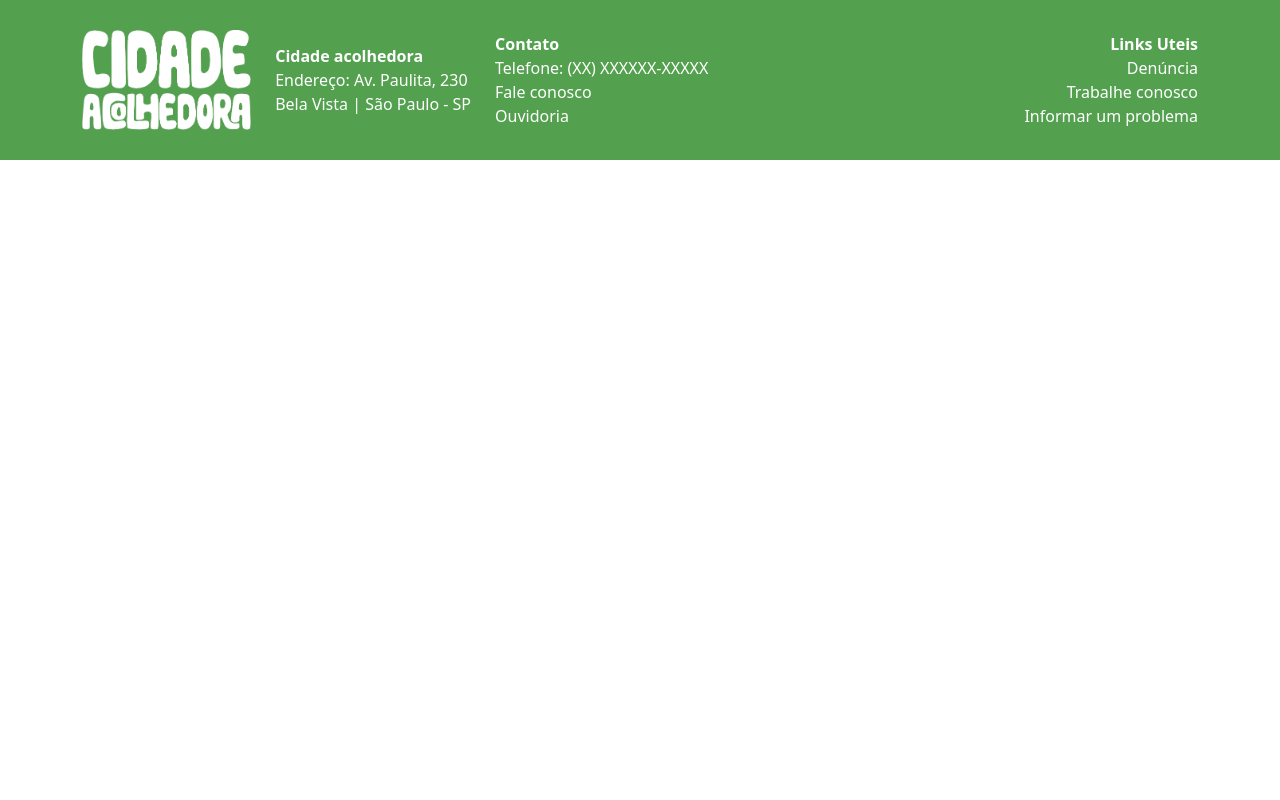
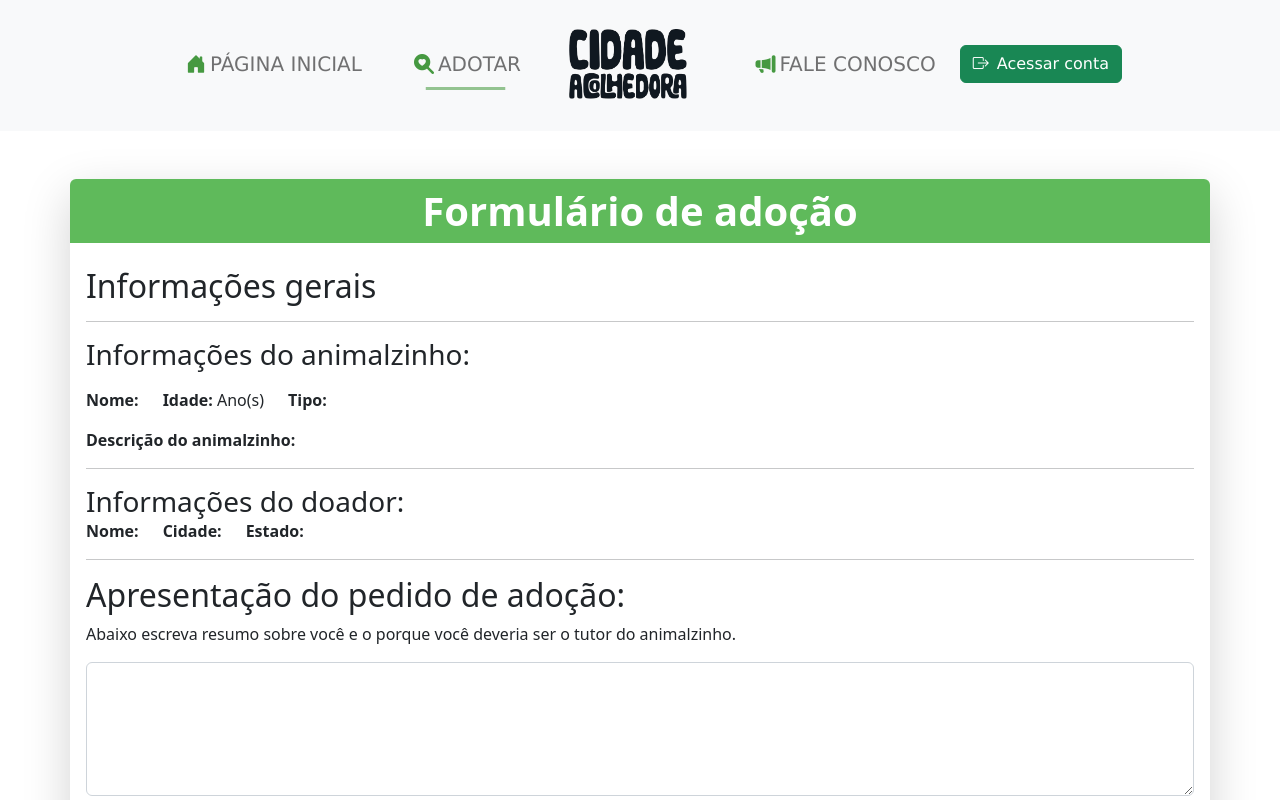
Before and after one commit to mathtgm/cidadeAcolhedora-WEB, an Angular app: page /animal/adocao/solicitacao/1 in a window 1280 px wide. Before the commit this address led to /. Shown: the top 800 px of the page. Built offline with nearby package versions, Linux system fonts and the light colour scheme; no server answers.

Commit message:
Implementação do gerencimento de solicitações

```diff
--- a/src/app/app-routing.module.ts
+++ b/src/app/app-routing.module.ts
@@ -45,6 +45,10 @@ const routes: Routes = [
   {
     path: 'animal/adocao/formulario/:id',
     component: FormAnimalAdocaoComponent
+  },
+  {
+    path: 'animal/adocao/solicitacao/:id',
+    component: FormAnimalAdocaoComponent
   }
 ];
 
--- a/src/app/components/pipe/conversordata/conversor-data.pipe.ts
+++ b/src/app/components/pipe/conversordata/conversor-data.pipe.ts
@@ -12,6 +12,9 @@ export class ConversorDataPipe implements PipeTransform {
     let dia: String = value[2].toString();
     let hora: String = value[3].toString();
     let min: String = value[4].toString();
+    if(min.length == 1) {
+      min = '0' + min;
+    }
 
     return dia + '/' + mes + '/' + ano + ' ' + hora + ':' + min;
   }
--- a/src/app/components/tabela-animal-adocao/tabela-animal-adocao.component.html
+++ b/src/app/components/tabela-animal-adocao/tabela-animal-adocao.component.html
@@ -17,7 +17,7 @@
       <td *ngIf="solicitacao.situacao === 'B'"><span class="badge text-bg-warning">Em análise</span></td>
       <td *ngIf="solicitacao.situacao === 'C'"><span class="badge text-bg-danger">Recusado</span></td>
       <td *ngIf="solicitacao.situacao === 'D'"><span class="badge text-bg-success">Aprovado</span></td>
-      <td>!!Acao!!</td>
+      <td><a class="text-decoration-none" [routerLink]="['/animal/adocao/solicitacao/'+ solicitacao.id_solicitacao]"><i class="bi bi-eye-fill me-2"></i>Visualizar</a></td>
     </tr>
   </tbody>
 </table>
--- a/src/app/services/solicitacao/solicitacao.service.ts
+++ b/src/app/services/solicitacao/solicitacao.service.ts
@@ -28,4 +28,8 @@ export class SolicitacaoService {
     return this.httpClient.post<Solicitacao>(this.apiURL + 'cadastrar', solicitacao);
   }
 
+  atualizarStatus(solicitacao: Solicitacao): Observable<Solicitacao> {
+
+    return this.httpClient.put<Solicitacao>(this.apiURL + 'atualizar', solicitacao);
+  }
 }
--- a/src/app/view/form-animal-adocao/form-animal-adocao.component.html
+++ b/src/app/view/form-animal-adocao/form-animal-adocao.component.html
@@ -1,6 +1,6 @@
 <app-navbar></app-navbar>
 <div class="container shadow-lg my-5 p-0 overflow-hidden rounded">
-  <h1 class="text-center p-2 fw-bold form-title">Formulário de adoção</h1>
+  <h1 class="text-center p-2 fw-bold form-title">{{visualizacao ? 'Solicitação de adoção' : 'Formulário de adoção'}}</h1>
   <div class="form-info p-3">
     <app-msg-alerta [msgAlerta]="msgPagina" [status]="msgStatus"></app-msg-alerta>
     <p class="h2">Informações gerais</p>
@@ -15,28 +15,52 @@
       <span class="fw-bold">Descrição do animalzinho:</span>
       <p>{{animal?.descricao}}</p>
     </div>
-    <section>
+    <hr>
+    <section class="mt-3" *ngIf="isAdotante || !visualizacao">
       <span class="h3">Informações do doador:</span>
-      <div class="row mt-3">
+      <div class="row">
         <div class="col-auto"><span class="fw-bold">Nome: </span>{{animal?.idDoador?.nome}}</div>
         <div class="col-auto"><span class="fw-bold">Cidade: </span>{{animal?.idDoador?.cidade?.nome}}</div>
         <div class="col-auto"><span class="fw-bold">Estado: </span>{{animal?.idDoador?.estado?.nome}}</div>
       </div>
     </section>
+    <section class="mt-3" *ngIf="isDoador">
+      <span class="h3">Informações do canditado a adoção:</span>
+      <div class="row mt-2">
+        <div class="col-auto"><span class="fw-bold">Nome: </span>{{solicitacao?.id_adotante?.nome}}</div>
+        <div class="col-auto"><span class="fw-bold">Cidade: </span>{{solicitacao?.id_adotante?.cidade?.nome}}</div>
+        <div class="col-auto"><span class="fw-bold">Estado: </span>{{solicitacao?.id_adotante?.estado?.nome}}</div>
+        <div class="col-auto"><span class="fw-bold">Telefone: </span>{{solicitacao?.id_adotante?.telefone}}</div>
+        <div class="col-auto"><span class="fw-bold">Sexo: </span>{{solicitacao?.id_adotante?.genero === 'F' ? 'Feminino' : 'Masculino'}}</div>
+      </div>
+    </section>
     <hr>
     <form method="post" [formGroup]="formAdocao">
       <h2>Apresentação do pedido de adoção: </h2>
-      <p>Abaixo escreva resumo sobre você e o porque você deveria ser o tutor do
+      <p *ngIf="!visualizacao">Abaixo escreva resumo sobre você e o porque você deveria ser o tutor do
         animalzinho.</p>
-      <textarea class="form-control" formControlName="descricao" maxlength="800" rows="5"></textarea>
+      <p *ngIf="visualizacao">Descrição da solicitação de adoção</p>
+      <textarea class="form-control" formControlName="descricao" maxlength="800" rows="5" [value]="solicitacao?.descricao" [readOnly]="visualizacao"></textarea>
       <div class="alert alert-danger mt-1" *ngIf="formControl['descricao'].errors?.['required'] && submited">
         Esse campo precisa ser ser preenchido.
       </div>
-      <div class="btn-group mt-3 w-100">
+      <div class="btn-group mt-3 w-100" *ngIf="!visualizacao">
         <button class="btn btn-success" [attr.data-bs-target]="formAdocao.valid ? '#modalFormulario' : ''"
           [attr.data-bs-toggle]="formAdocao.valid ? 'modal': ''" (click)="validarFormulario()">Enviar
           formulario</button>
         <button class="btn btn-danger" type="reset">Limpar campo</button>
+      </div>
+      <div *ngIf="isDoador">
+        <h3 class="mt-3">Ações</h3>
+      <div class="btn-group mt-3 w-100">
+        <button class="btn btn-success" (click)="alterarStatus('D')"><i class="bi bi-clipboard2-check-fill me-2"></i>Aceitar</button>
+        <button class="btn btn-warning" (click)="alterarStatus('B')"><i class="bi bi-search me-2"></i>Analisar</button>
+        <button class="btn btn-danger" (click)="alterarStatus('C')"><i class="bi bi-clipboard-x-fill me-2"></i>Recusar</button>
+      </div>
+      </div>
+
+
+       <!--Modal formulario-->
        <div class="modal fade" id="modalFormulario" data-bs-backdrop="static" data-bs-keyboard="false" tabindex="-1"
        aria-hidden="true">
        <div class="modal-dialog modal-dialog-centered">
@@ -56,7 +80,6 @@
          </div>
        </div>
      </div>
-      </div>
 
     </form>
   </div>
--- a/src/app/view/form-animal-adocao/form-animal-adocao.component.ts
+++ b/src/app/view/form-animal-adocao/form-animal-adocao.component.ts
@@ -2,6 +2,7 @@ import { Component, OnChanges, OnInit } from '@angular/core';
 import { FormBuilder, FormGroup, Validators } from '@angular/forms';
 import { ActivatedRoute, Router, Scroll } from '@angular/router';
 import { Animal } from 'src/app/model/animal/animal.model';
+import { Solicitacao } from 'src/app/model/solicitacao/solicitacao.model';
 import { AnimalService } from 'src/app/services/animal/animal.service';
 import { SolicitacaoService } from 'src/app/services/solicitacao/solicitacao.service';
 
@@ -13,6 +14,10 @@ import { SolicitacaoService } from 'src/app/services/solicitacao/solicitacao.ser
 export class FormAnimalAdocaoComponent implements OnInit {
 
   animal?: Animal;
+  solicitacao?: Solicitacao;
+  visualizacao: boolean = false;
+  isDoador: boolean = false;
+  isAdotante: boolean = false;
   msgPagina?: String;
   msgStatus: boolean = false;
   formAdocao: FormGroup;
@@ -21,14 +26,18 @@ export class FormAnimalAdocaoComponent implements OnInit {
   constructor(private activedRoute: ActivatedRoute, private animalService: AnimalService, private router: Router, private formBuilder: FormBuilder, private solicitacaoService: SolicitacaoService) {
     this.formAdocao = formBuilder.group({
       descricao: ['', Validators.required],
-      id_animal: '',
+      situacao: '',
+      id_animal: this.animal,
       id_adotante: JSON.parse(localStorage.getItem("userInfo")!)
     });
   }
 
   ngOnInit(): void {
-    this.checarVisualizacao();
-    this.consultaAnimal();
+    if (this.router.url.match("solicitacao")) {
+      this.consultarSolicitacao();
+    } else {
+      this.consultaAnimal();
+    }
   }
 
   get formControl() {
@@ -43,10 +52,10 @@ export class FormAnimalAdocaoComponent implements OnInit {
   }
 
   enviarSolicitacao(): void {
-    if(this.formAdocao.valid) {
+    if (this.formAdocao.valid) {
       this.solicitacaoService.cadastrarSolicitacao(this.formAdocao.value).subscribe({
         next: result => {
-          if(result.id_solicitacao === null) {
+          if (result.id_solicitacao === null) {
             this.msgPagina = 'Você já enviou uma solicitação para adoção do animalzinho!';
             this.msgStatus = false;
           } else {
@@ -59,29 +68,63 @@ export class FormAnimalAdocaoComponent implements OnInit {
           this.msgStatus = false;
           console.log(error);
         },
-        complete: () => window.scrollTo(0,0)
+        complete: () => window.scrollTo(0, 0)
       });
     }
+  }
+
+  alterarStatus(status: String): void {
+
+    this.solicitacao!.situacao = status;
+
+    this.solicitacaoService.atualizarStatus(this.solicitacao!).subscribe({
+      next: result => {
+        this.solicitacao = result;
+        this.animal = result.id_animal;
+        this.msgPagina = 'Situação da solicitação alterada';
+        this.msgStatus = true;
+      }
+    });
+
   }
 
   // Checa se o usuario é o Doador/está logado, caso acontecer uma das opções redireciona de página.
   checarVisualizacao(): void {
 
     let usuario = JSON.parse(localStorage.getItem("userInfo")!);
-    let mesmoUsuario;
 
     if (usuario !== null) {
-      // Checa se o Doador do animal é o mesmo que está tentando abrir um solicitação
-      mesmoUsuario = usuario.id_usuario == this.animal?.idDoador.id_usuario;
-      if(mesmoUsuario) {
-        this.router.navigate(['/animal/adocao']);
+
+      if(this.router.url.match("solicitacao")) {
+
+        this.visualizacao = true;
+
+        // Checa se o usuario logado é o doardo do animal
+        this.isAdotante = usuario.id_usuario === this.solicitacao?.id_adotante.id_usuario;
+
+        // Checa se o usuario é o fez a solicitação de adoção
+        this.isDoador = usuario.id_usuario === this.animal?.idDoador.id_usuario;
+
+        if(!(this.isAdotante || this.isDoador)) {
+          alert("Você não pode acessar essa página.")
+          this.router.navigate(['/animal/adocao']);
+        }
+
+      } else {
+
+        let temTutor = this.animal?.idTutor !== null;
+
+        if(this.isDoador || temTutor) {
+          alert("Você não pode acessar essa página.")
+          this.router.navigate(['/animal/adocao']);
+        }
+
       }
     } else {
       this.router.navigate(['/animal/adocao']);
     }
 
   }
-
 
   consultaAnimal(): void {
     this.activedRoute.paramMap.subscribe({
@@ -93,7 +136,8 @@ export class FormAnimalAdocaoComponent implements OnInit {
           this.animalService.procaraAnimalPorId(BigInt(parametros.get("id")!)).subscribe({
             next: result => {
               this.animal = result;
-              this.formAdocao.patchValue({id_animal: result});
+              this.formAdocao.patchValue({ id_animal: result });
+              this.checarVisualizacao();
             },
             error: () => {
               this.router.navigate(['/animal/adocao']);
@@ -104,4 +148,24 @@ export class FormAnimalAdocaoComponent implements OnInit {
     });
   }
 
+  consultarSolicitacao(): void {
+    this.activedRoute.paramMap.subscribe({
+      next: parametros => {
+        if (parametros.get("id") === null) {
+          this.router.navigate(['/animal/adocao']);
+        } else {
+          this.solicitacaoService.consultaSolicitacaoPorId(BigInt(parametros.get("id")!)).subscribe({
+            next: result => {
+              this.solicitacao = result;
+              this.animal = result.id_animal;
+              this.formAdocao.patchValue({id_animal: result.id_animal});
+              this.checarVisualizacao();
+            }
+          });
+        }
+      }
+    });
+
+  }
+
 }
```
Lines whose indentation alone changed are shown as unchanged.
